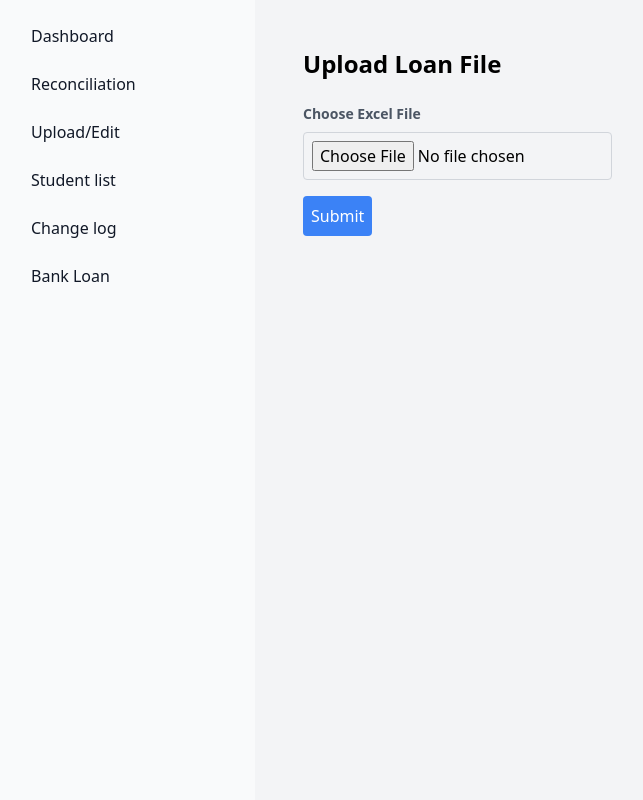
After one commit to Naren-Sai-17/iiti_fee_portal, a Django app: page /admin/loan in a window 1280 px wide. The commit adds this page. Shown: the whole page, without its empty margins (1-644 px from the left). Run offline with Django 4.2, Linux system fonts and the light colour scheme; some libraries are stand-ins or nearby versions.

Commit message:
12/03/24

```diff
--- a/main/admin_portal/models.py
+++ b/main/admin_portal/models.py
@@ -25,6 +25,7 @@ class Students(models.Model):
     accomodation_charges = models.IntegerField()
     student_welfare_fund = models.IntegerField()
     mess_rebate = models.IntegerField()
+    loan_fee = models.IntegerField(default = 0)
 
     @property
     def total_fee(self):
@@ -47,7 +48,7 @@ class Students(models.Model):
 
     @property
     def fee_receivable(self):
-        return self.total_fee - self.mess_rebate
+        return self.total_fee - self.mess_rebate - self.loan_fee
 
 class GatewayPayments(models.Model):
     student = models.ForeignKey(Students, on_delete = models.CASCADE)
--- a/main/admin_portal/templates/admin_portal/base.html
+++ b/main/admin_portal/templates/admin_portal/base.html
@@ -54,6 +54,14 @@
 			<span class="ms-3">Change log</span>
 			</a>
 		</li>
+		<li>
+			<a
+			href="{% url "admin_portal:loan" %}"
+			class="flex items-center p-2 text-gray-900 rounded-lg dark:text-white hover:bg-gray-100 dark:hover:bg-gray-700 group"
+			>
+			<span class="ms-3"> Bank Loan </span>
+			</a>
+		</li>
 	</ul>
 	</div>
 </aside>
--- /dev/null
+++ b/main/admin_portal/templates/admin_portal/loan.html
@@ -0,0 +1,20 @@
+{% extends "admin_portal/base.html" %}
+{% block content %}
+    <div class="container mx-auto p-8">
+        <h1 class="text-2xl font-bold mb-6">Upload Loan File</h1>
+
+        <form action="/admin/loan_excel" method="POST" enctype="multipart/form-data">
+            {% csrf_token %}
+
+            <!-- Tailwind CSS classes for form elements -->
+            <div class="mb-4 w-1/3">
+                <label for="excel_file" class="block text-gray-600 text-sm font-semibold mb-2">Choose Excel File</label>
+                <input type="file" id="excel_file" name="excel_file" class="w-full p-2 border border-gray-300 rounded">
+            </div>
+
+            <button type="submit" class="bg-blue-500 text-white p-2 rounded hover:bg-blue-600 focus:outline-none focus:shadow-outline-blue active:bg-blue-800">
+                Submit
+            </button>
+        </form>
+    </div>
+{% endblock %}
--- a/main/admin_portal/urls.py
+++ b/main/admin_portal/urls.py
@@ -8,7 +8,9 @@ urlpatterns = [
     path("base", views.base, name = "base"),
     path("dashboard", views.dashboard, name = "dashboard"),
     path("upload", views.upload, name = "upload"),
+    path("loan", views.loan, name = "loan"),
     path("list", views.list.as_view(), name = "list"),
     path("logs", views.logs, name = "logs"),
-    path("upload_excel", views.upload_excel, name = "upload_excel")
+    path("upload_excel", views.upload_excel, name = "upload_excel"),
+    path("loan_excel", views.loan_excel, name = "loan_excel")
 ]
--- a/main/admin_portal/views.py
+++ b/main/admin_portal/views.py
@@ -6,6 +6,7 @@ from django.http import HttpResponse
 from django.views.generic import ListView
 # other files
 from .utils.upload import add_students
+from .utils.upload import loan_students
 from .utils import verify
 from . import forms
 from . import models
@@ -13,6 +14,7 @@ from django.contrib.auth import authenticate, login as auth_login
 from django.shortcuts import render, redirect
 from django.urls import reverse
 from . import forms
+from .models import Students
 # 3rd party tools
 
 def login(request):
@@ -42,6 +44,9 @@ def dashboard(request):
 def upload(request):
     return render(request, "admin_portal/upload.html",{"excel_form" : forms.StudentUploadForm})
 
+def loan(request):
+    return render(request, "admin_portal/loan.html")
+
 class list(ListView):
     model = models.Students
     template_name = "admin_portal/list.html"
@@ -65,3 +70,18 @@ def upload_excel(request):
     # show errors
     # option to download excel of errors
     return redirect(reverse("admin_portal:upload"))
+
+@require_POST
+def loan_excel(request):
+    # no file found
+    # if "student_upload_sheet" not in request.FILES:
+    #     return redirect()
+    excel_file = request.FILES["excel_file"]
+    # wrong file type
+    # if not verify.is_excel_file(excel_file):
+        # return redirect(reverse("admin_portal:upload"))
+    loan_students(excel_file, Students)
+    # overview of additions
+    # show errors
+    # option to download excel of errors
+    return redirect(reverse("admin_portal:loan"))
```
Also changed, not shown: main/admin_portal/utils/upload.py (+23 -0 lines), main/admin_portal/migrations/0004_students_loan_fee.py (added), main/db.sqlite3.
